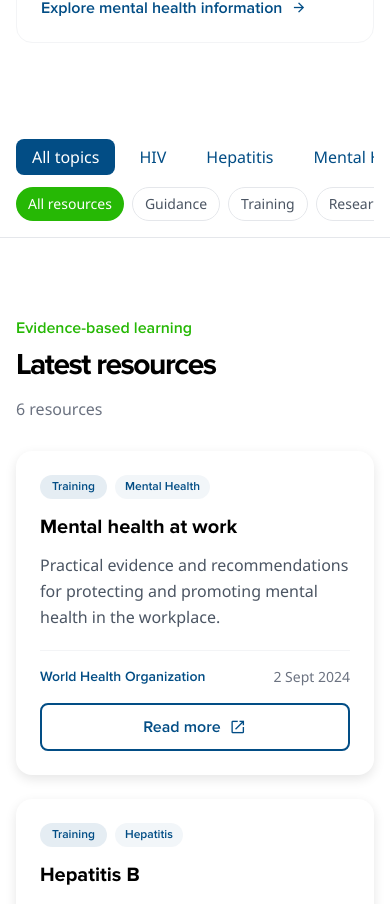
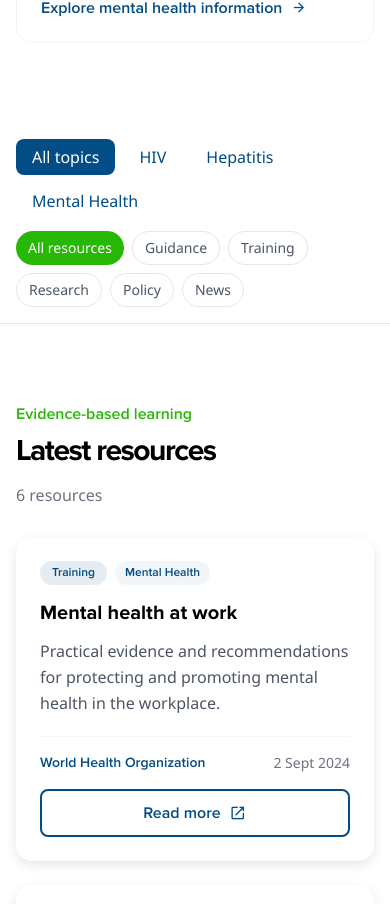
Before and after one commit to zayqu/tha-website, a React (Vite) app: page /academy in a window 390 px wide. Shown: the part 1874-2778 px from the top of the page. Built offline with nearby package versions, Linux system fonts and the light colour scheme; no server answers; a web font is replaced by a local one.

Commit message:
Complete responsive layout updates

```diff
--- a/src/pages/Academy.jsx
+++ b/src/pages/Academy.jsx
@@ -121,7 +121,7 @@ export const Academy = () => {
 
       <section className="bg-white border-b sticky top-14 md:top-16 z-30">
         <div className="container-custom px-4 py-4 space-y-3">
-          <div className="flex gap-2 overflow-x-auto custom-scrollbar">
+          <div className="flex flex-wrap gap-2">
             {TOPICS.map(item => (
               <button key={item} onClick={() => setTopic(item)}
                 className={`px-4 py-2 rounded-lg font-medium whitespace-nowrap ${topic === item ? 'bg-primary text-white' : 'bg-neutral text-primary hover:bg-gray-200'}`}>
@@ -129,7 +129,7 @@ export const Academy = () => {
               </button>
             ))}
           </div>
-          <div className="flex gap-2 overflow-x-auto custom-scrollbar">
+          <div className="flex flex-wrap gap-2">
             {CATEGORIES.map(item => (
               <button key={item} onClick={() => setCategory(item)}
                 className={`px-3 py-1.5 rounded-full text-sm font-medium whitespace-nowrap ${category === item ? 'bg-secondary text-white' : 'border border-gray-200 text-gray-600 hover:border-secondary'}`}>
```
